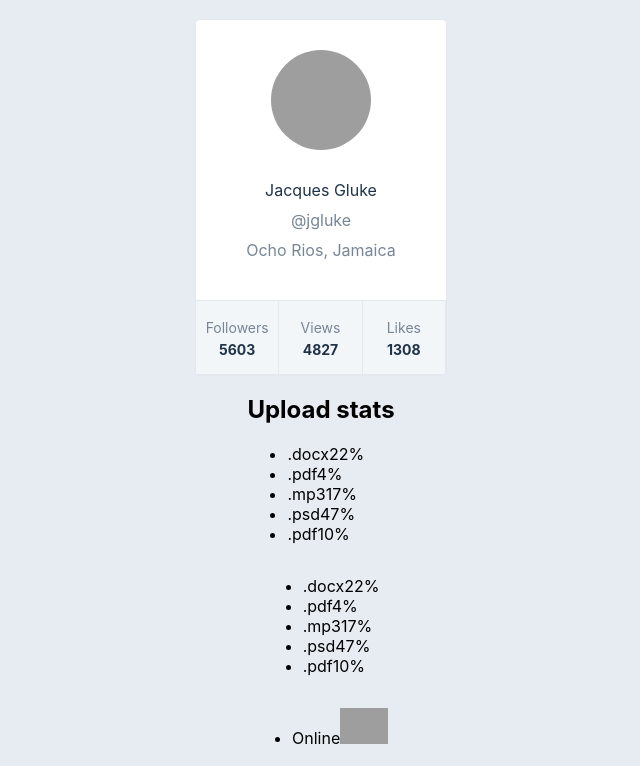
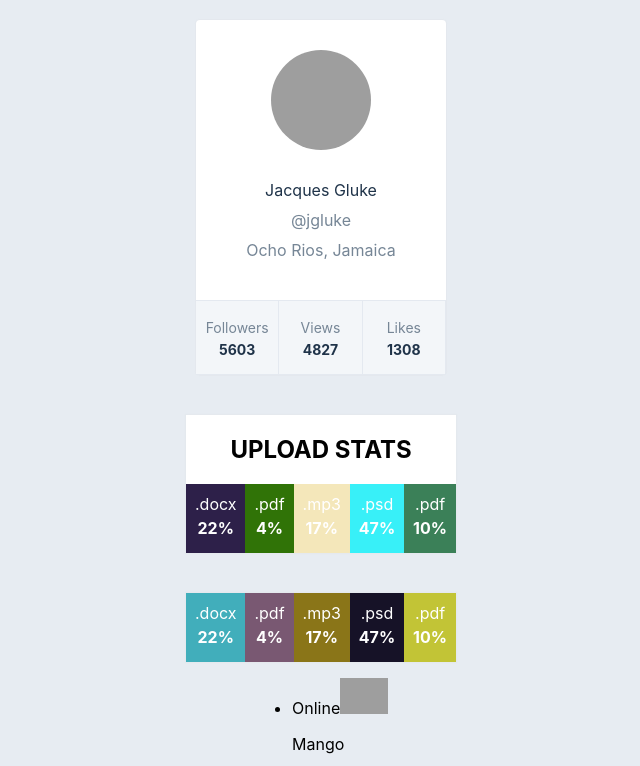
Before and after one commit to artemka81/goit-react-hw-01-components, a React (Create React App) app: page / in a window 1280 px wide. Shown: the top 766 px of the page, without its empty margins (319-959 px from the left). Built offline with nearby package versions, Linux system fonts and the light colour scheme; grey boxes are pictures that could not be loaded.

Commit message:
Added styles from Statistic

```diff
--- a/src/components/statistics/Statistics.jsx
+++ b/src/components/statistics/Statistics.jsx
@@ -1,8 +1,9 @@
 import PropTypes from 'prop-types';
+import s from './Statistics.module.css';
 export const Statistics = ({ title, children }) => {
   return (
-    <section class="statistics">
-      {title && <h2 class="title">{title}</h2>}
+    <section className={s.statistics}>
+      {title && <h2 className={s.title}>{title}</h2>}
       {children}
     </section>
   );
--- /dev/null
+++ b/src/components/statistics/Statistics.module.css
@@ -0,0 +1,41 @@
+.statistics {
+  background-color: #fff;
+  width: 100%;
+  max-width: var(--statisticWidth);
+  margin: 40px 0 0 0;
+  box-shadow: 0px 0px 1px 1px rgba(207, 207, 207, 0.1);
+}
+
+.title {
+  text-align: center;
+  text-transform: uppercase;
+}
+
+.statList {
+  display: flex;
+  justify-content: space-around;
+  align-items: center;
+  justify-items: center;
+  margin: 0;
+  padding: 0;
+}
+
+.item {
+  list-style-type: none;
+  padding: 10px 0 15px 0;
+  flex-grow: 1;
+}
+
+.label {
+  text-align: center;
+  display: block;
+  color: #fff;
+}
+
+.percentage {
+  display: block;
+  margin-top: 4px;
+  font-weight: bold;
+  text-align: center;
+  color: #fff;
+}
--- a/src/components/statistics/StatisticsList.jsx
+++ b/src/components/statistics/StatisticsList.jsx
@@ -1,12 +1,26 @@
 import PropTypes from 'prop-types';
+import s from './Statistics.module.css';
+
+function generateHEX() {
+  const chart = '0123456789ABCDEF';
+  let hex = '#';
+  for (let i = 0; i < 6; i++) {
+    hex += chart[Math.floor(Math.random() * 16)];
+  }
+  return hex;
+}
 
 export const StatisticsList = ({ stats }) => {
   return (
-    <ul class="stat-list">
+    <ul className={s.statList}>
       {stats.map(item => (
-        <li class="item" key={item.id}>
-          <span class="label">{item.label}</span>
-          <span class="percentage">{item.percentage}%</span>
+        <li
+          className={s.item}
+          style={{ backgroundColor: generateHEX() }}
+          key={item.id}
+        >
+          <span className={s.label}>{item.label}</span>
+          <span className={s.percentage}>{item.percentage}%</span>
         </li>
       ))}
     </ul>
--- a/src/index.css
+++ b/src/index.css
@@ -3,6 +3,7 @@
 /* bring in normalize.css styles */
 :root {
   --profileWidth: 250px;
+  --statisticWidth: 270px;
   --profileBGColor: #f3f6f9;
   --profileBorderCOlor: #e4e9f0;
   --greyColor: #768696;
```
Also changed, not shown: 1 other file (tests, documents, lock files or other folders).
